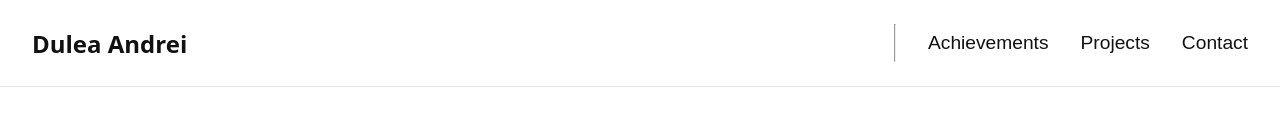
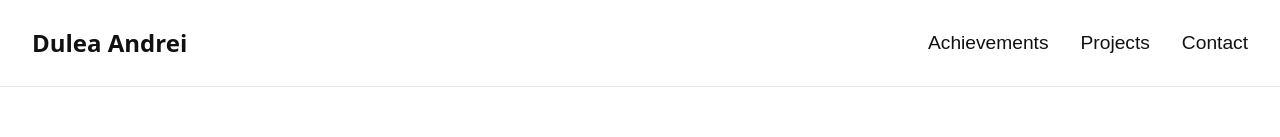
Before and after one commit to Dul3a/Personal_Website, a Next.js app: page / in a window 1280 px wide. Shown: the top 137 px of the page. Built offline with nearby package versions, Linux system fonts and the light colour scheme.

Commit message:
updated logo style
added bottom border

```diff
--- a/src/app/page.js
+++ b/src/app/page.js
@@ -52,7 +52,6 @@ export default function Home() {
           <span></span>
         </button>
         <div className={`${styles.navLinks} ${isMenuOpen ? styles.active : ''}`}>
-        <hr></hr>
           <button onClick={() => scrollToSection('achievements')} className={styles.navButton}>Achievements</button>
           <button onClick={() => scrollToSection('projects')} className={styles.navButton}>Projects</button>
           <button onClick={() => scrollToSection('contact')} className={styles.navButton}>Contact</button>
--- a/src/app/page.module.css
+++ b/src/app/page.module.css
@@ -27,6 +27,7 @@
   font-weight: 600;
   color: #111111;
   z-index: 1001;
+  border-bottom: 1px solid white;
 }
 
 .navLinks {
```
